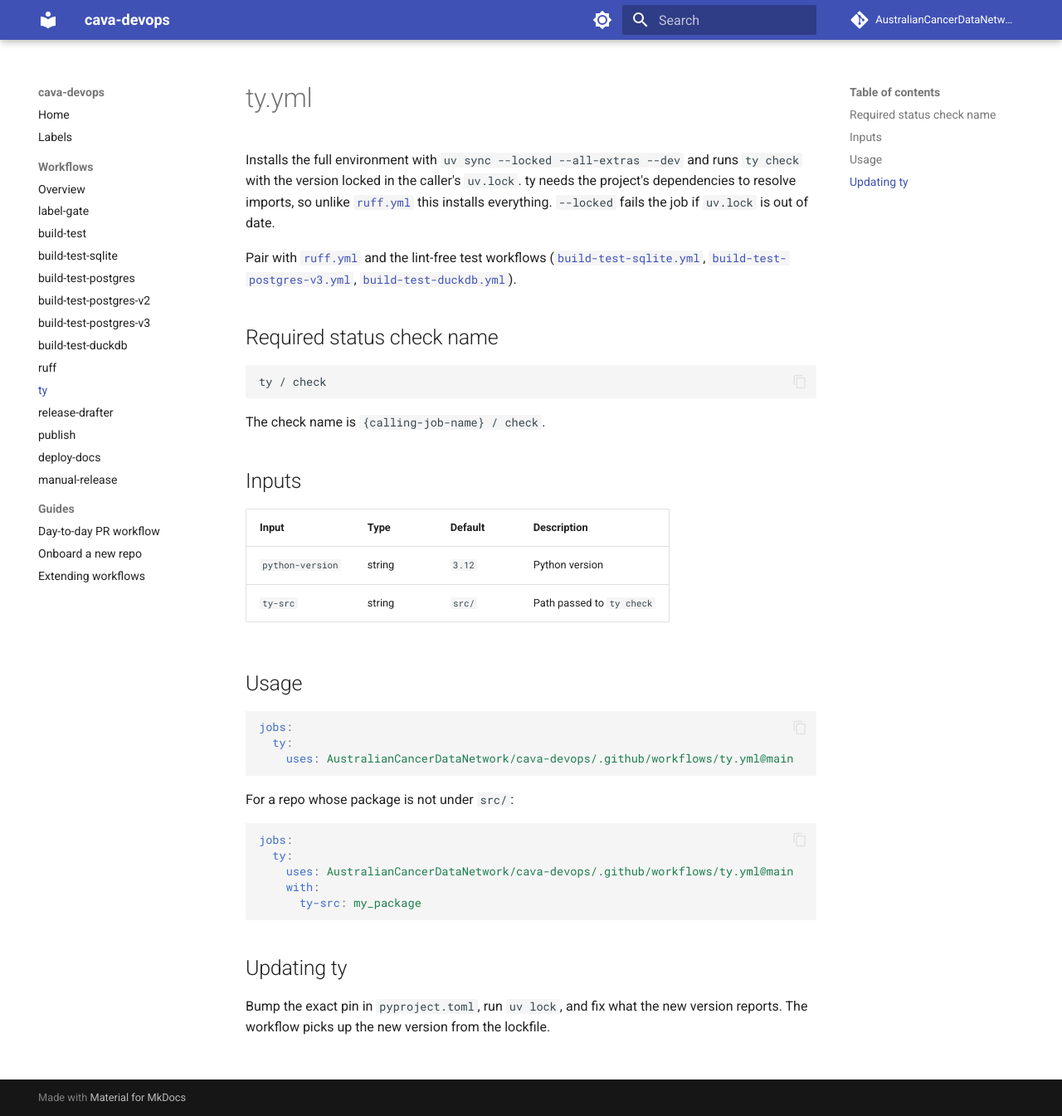
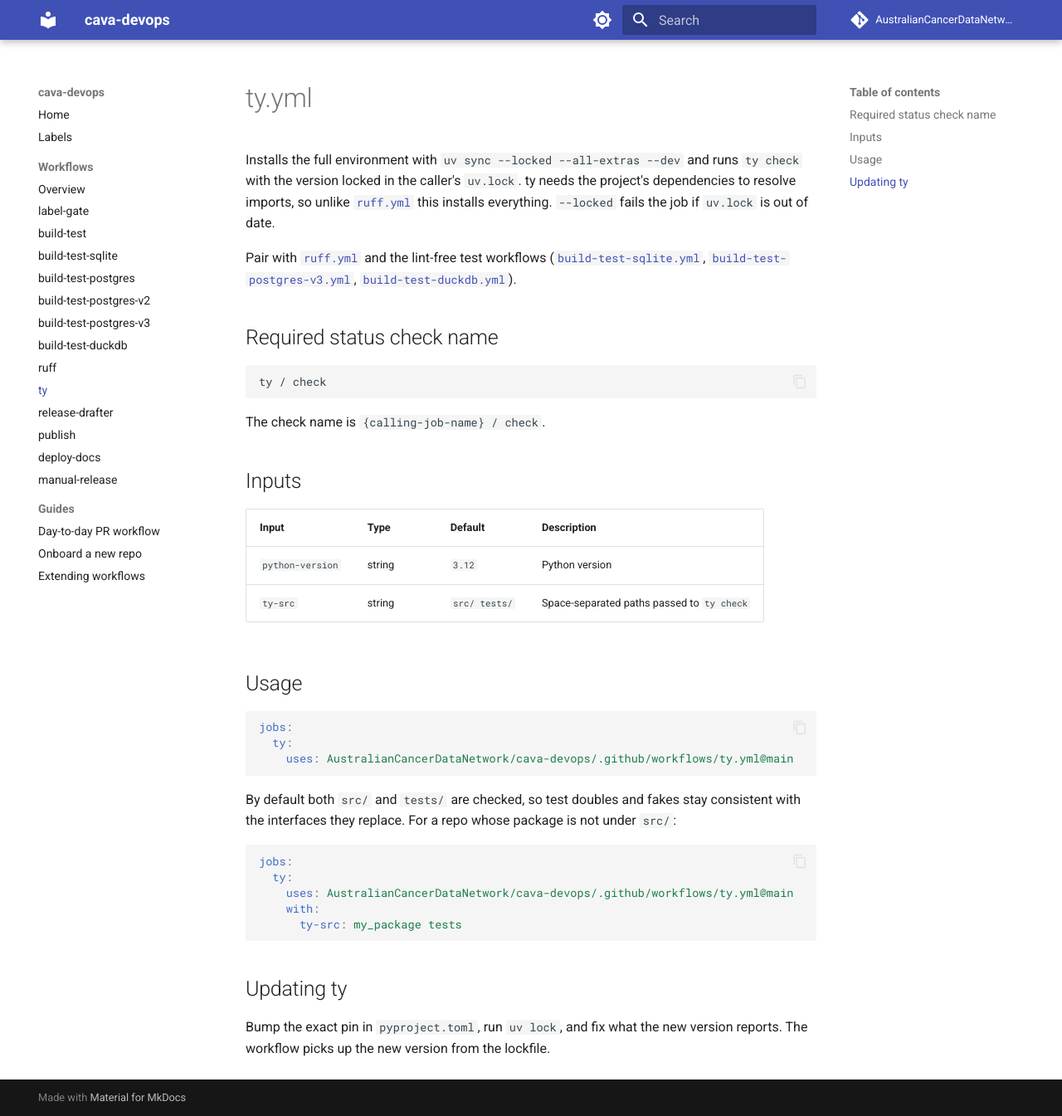
Before and after one commit to AustralianCancerDataNetwork/cava-devops, an MkDocs documentation site: the page built from docs/workflows/ty.md, in a window 1280 px wide and 1345 px high. Shown: the whole window at 83% size. Built offline with MkDocs 1.6.1 and Material for MkDocs 9.7.7, drawn with Linux system fonts in a browser that asks for light colours; comment, search, counter and statistics services are not loaded.

Commit message:
Check tests by default in the ty workflow

````diff
--- a/docs/workflows/ty.md
+++ b/docs/workflows/ty.md
@@ -17,7 +17,7 @@ The check name is `{calling-job-name} / check`.
 | Input | Type | Default | Description |
 |---|---|---|---|
 | `python-version` | string | `3.12` | Python version |
-| `ty-src` | string | `src/` | Path passed to `ty check` |
+| `ty-src` | string | `src/ tests/` | Space-separated paths passed to `ty check` |
 
 ## Usage
 
@@ -27,14 +27,14 @@ jobs:
     uses: AustralianCancerDataNetwork/cava-devops/.github/workflows/ty.yml@main
 ```
 
-For a repo whose package is not under `src/`:
+By default both `src/` and `tests/` are checked, so test doubles and fakes stay consistent with the interfaces they replace. For a repo whose package is not under `src/`:
 
 ```yaml
 jobs:
   ty:
     uses: AustralianCancerDataNetwork/cava-devops/.github/workflows/ty.yml@main
     with:
-      ty-src: my_package
+      ty-src: my_package tests
 ```
 
 ## Updating ty
````
Also changed, not shown: 1 other file.
